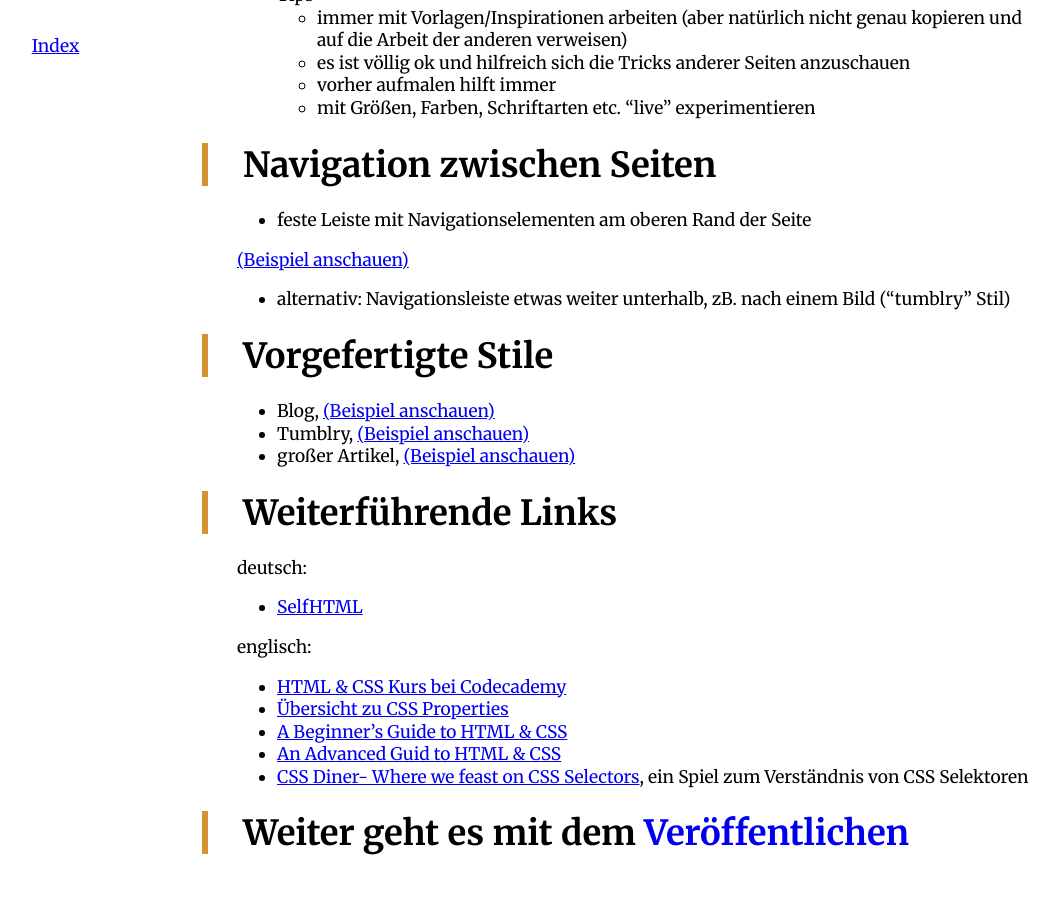
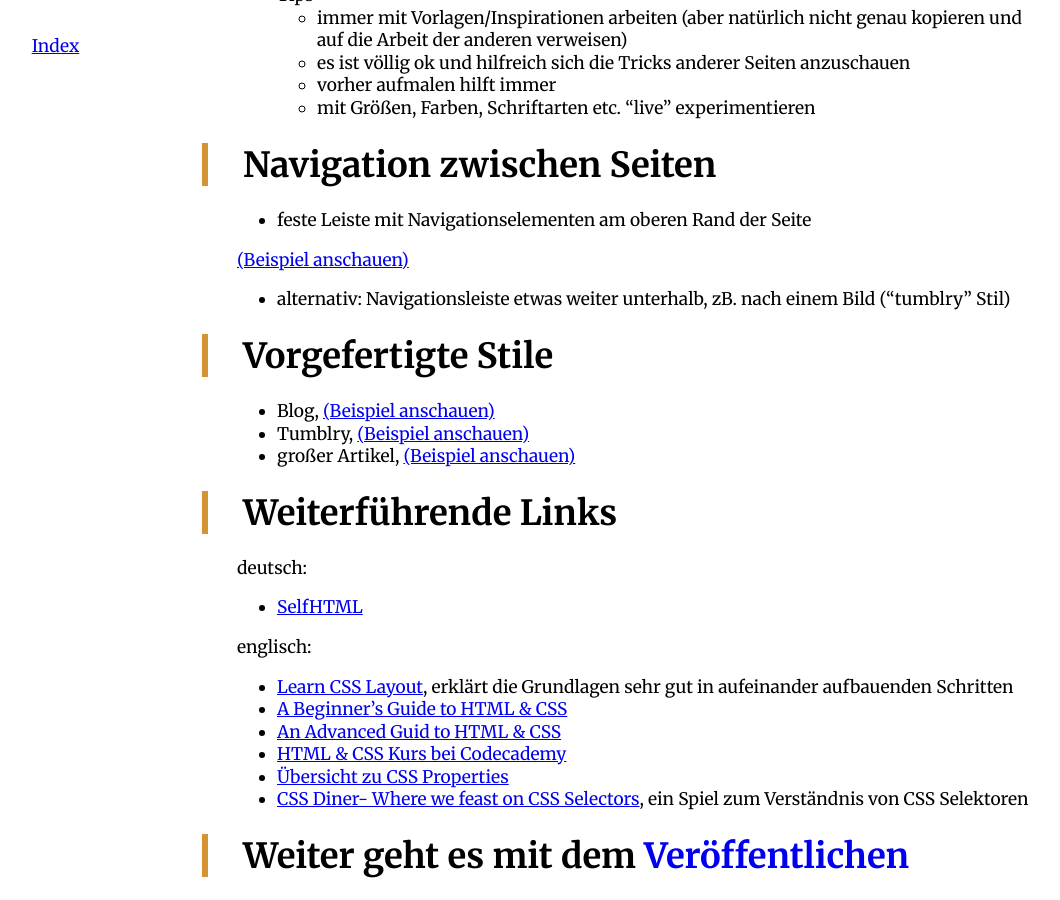
Before and after one commit to heyLu/web101, a Jekyll site: the page built from more-css.md, in a window 1280 px wide and 900 px high, scrolled down 889 px. Shown: the whole window, without its empty margins (3-1063 px from the left). Built offline with Jekyll 4.4.1, drawn with Linux system fonts in a browser that asks for light colours; before the commit the page ends 1767 px from its top, so only the background shows below that.

Commit message:
add the very good 'learn css layout' article/site.

```diff
--- a/more-css.md
+++ b/more-css.md
@@ -69,10 +69,12 @@ deutsch:
 
 englisch:
 
+* [Learn CSS Layout](http://learnlayout.com/), erklärt die Grundlagen sehr
+    gut in aufeinander aufbauenden Schritten
+* [A Beginner's Guide to HTML & CSS](http://learn.shayhowe.com/html-css/)
+* [An Advanced Guid to HTML & CSS](http://learn.shayhowe.com/advanced-html-css/)
 * [HTML & CSS Kurs bei Codecademy](http://www.codecademy.com/tracks/web)
 * [Übersicht zu CSS Properties][mdn-css-reference]
-* [A Beginner's Guide to HTML & CSS](http://learn.shayhowe.com/html-css/)
-* [An Advanced Guid to HTML & CSS](http://learn.shayhowe.com/advanced-html-css/)
 * [CSS Diner- Where we feast on CSS Selectors](http://flukeout.github.io),
     ein Spiel zum Verständnis von CSS Selektoren
 
```
